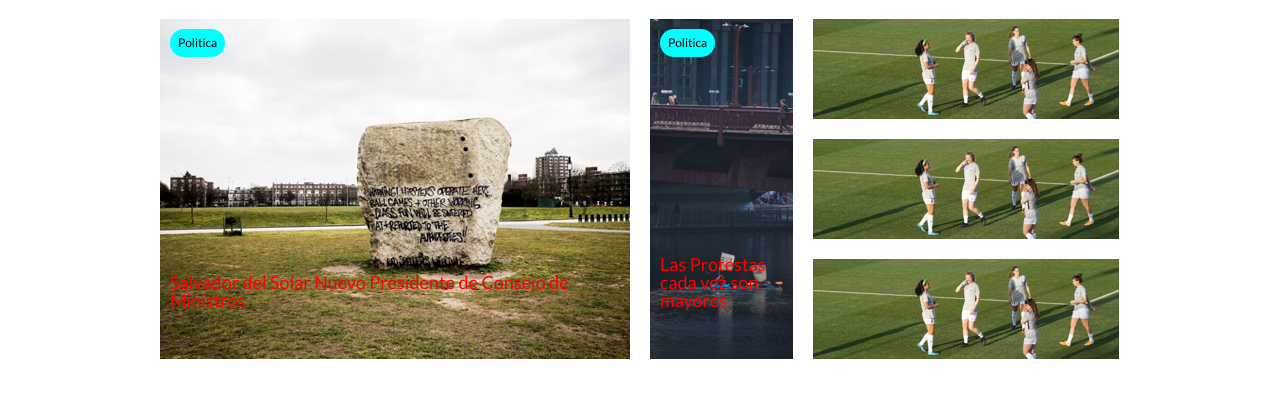
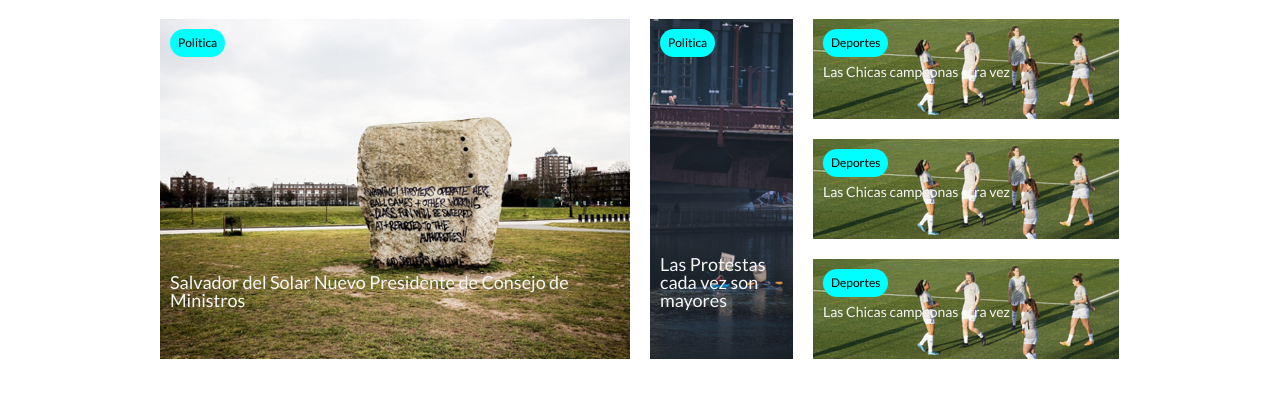
Before and after one commit to mespinozari/elveraz, a plain HTML site: page index.html in a window 1280 px wide. Shown: the part 81-490 px from the top of the page. Drawn offline with Linux system fonts and the light colour scheme.

Commit message:
about html

```diff
--- a/assets/styles/main.css
+++ b/assets/styles/main.css
@@ -114,9 +114,32 @@ a {
   margin: 10px;
   font-family: lato;
   font-size: 18px;
-  color: red;
+  color: whitesmoke;
   bottom: 0;
   margin-bottom: 50px;
+}
+
+.text3 {
+  position: absolute;
+  margin: 10px;
+  padding: 8px;
+  border-radius: 15px;
+  font-family: lato;
+  font-size: 12px;
+  background-color: aqua;
+  color: black;
+  margin-left: 30px;
+}
+
+.text4 {
+  position: absolute;
+  margin: 10px;
+  font-family: lato;
+  font-size: 14px;
+  color: whitesmoke;
+  bottom: 0;
+  margin-bottom: 40px;
+  margin-left: 30px;
 }
 
 /*gallery*/
@@ -153,10 +176,22 @@ a {
   color: #7b3fb6;
   font-weight: bold;
 }
+.actual:hover {
+  background-color: #62346f;
+  color: #fff;
+  border-radius: 15px;
+  padding: 8px;
+}
 
 .leidas {
   color: #009d78;
   font-weight: bold;
+}
+.leidas:hover {
+  background-color: #009d78;
+  color: #fff;
+  border-radius: 15px;
+  padding: 8px;
 }
 
 .section2 {
@@ -185,7 +220,7 @@ a {
 
 .accesos a:hover {
   background-color: #62346f;
-  color: #000;
+  color: #fff;
   border-radius: 15px;
   padding: 5px;
 }
--- a/index.html
+++ b/index.html
@@ -59,16 +59,22 @@
           </div>
           <div>
             <article class="article">
+              <p class="text3">Deportes</p>
+              <p class="text4">Las Chicas campeonas otra vez</p>
               <figure class="figure3">
                 <img src="./assets/image/rectangle3.png">
               </figure>
             </article>
             <article class="article">
+              <p class="text3">Deportes</p>
+              <p class="text4">Las Chicas campeonas otra vez</p>
               <figure class="figure4">
                 <img src="./assets/image/rectangle3.png">
               </figure>
             </article>
             <article class="article">
+              <p class="text3">Deportes</p>
+              <p class="text4">Las Chicas campeonas otra vez</p>
               <figure class="figure3">
                 <img src="./assets/image/rectangle3.png">
               </figure>
```
Lines whose indentation alone changed are shown as unchanged.
